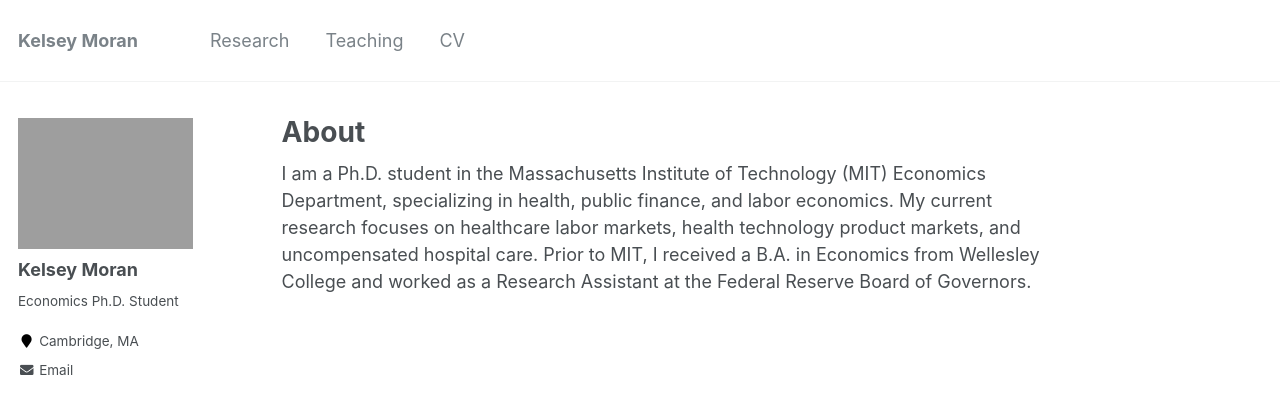
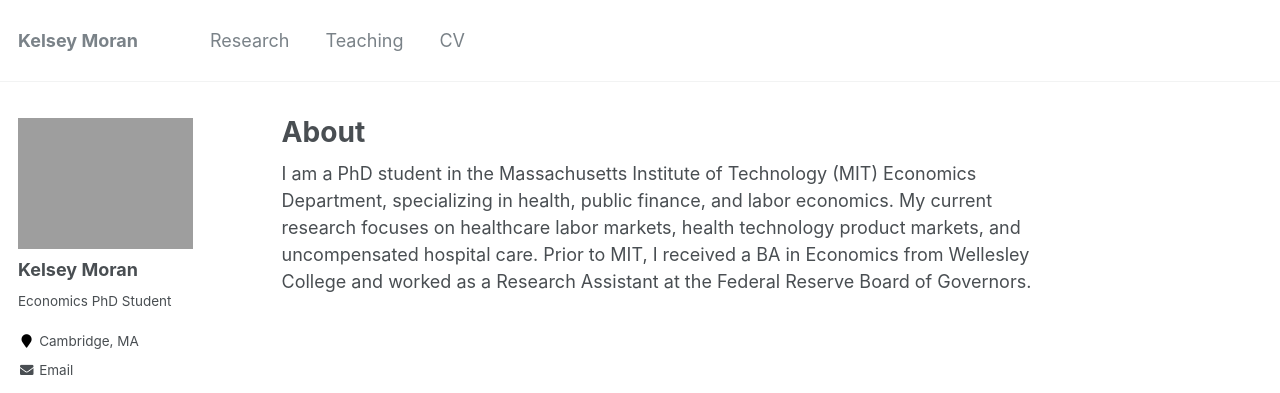
Before and after one commit to kelseymoran/kelseymoran.github.io, a Jekyll site: the page built from _pages/about.md, in a window 1280 px wide. Shown: the top 393 px of the page. Built offline with Jekyll 4.4.1, drawn with Linux system fonts in a browser that asks for light colours.

Commit message:
removed periods in abbreviations

```diff
--- a/_config.yml
+++ b/_config.yml
@@ -82,7 +82,7 @@ analytics:
 author:
   name             : "Kelsey Moran"
   avatar           : "profile.png"
-  bio              : "Economics Ph.D. Student"
+  bio              : "Economics PhD Student"
   location         : "Cambridge, MA"
   employer         :
   pubmed           :
--- a/_pages/about.md
+++ b/_pages/about.md
@@ -8,4 +8,4 @@ redirect_from:
   - /about.html
 ---
 
-I am a Ph.D. student in the Massachusetts Institute of Technology (MIT) Economics Department, specializing in health, public finance, and labor economics. My current research focuses on healthcare labor markets, health technology product markets, and uncompensated hospital care. Prior to MIT, I received a B.A. in Economics from Wellesley College and worked as a Research Assistant at the Federal Reserve Board of Governors.
+I am a PhD student in the Massachusetts Institute of Technology (MIT) Economics Department, specializing in health, public finance, and labor economics. My current research focuses on healthcare labor markets, health technology product markets, and uncompensated hospital care. Prior to MIT, I received a BA in Economics from Wellesley College and worked as a Research Assistant at the Federal Reserve Board of Governors.
```
